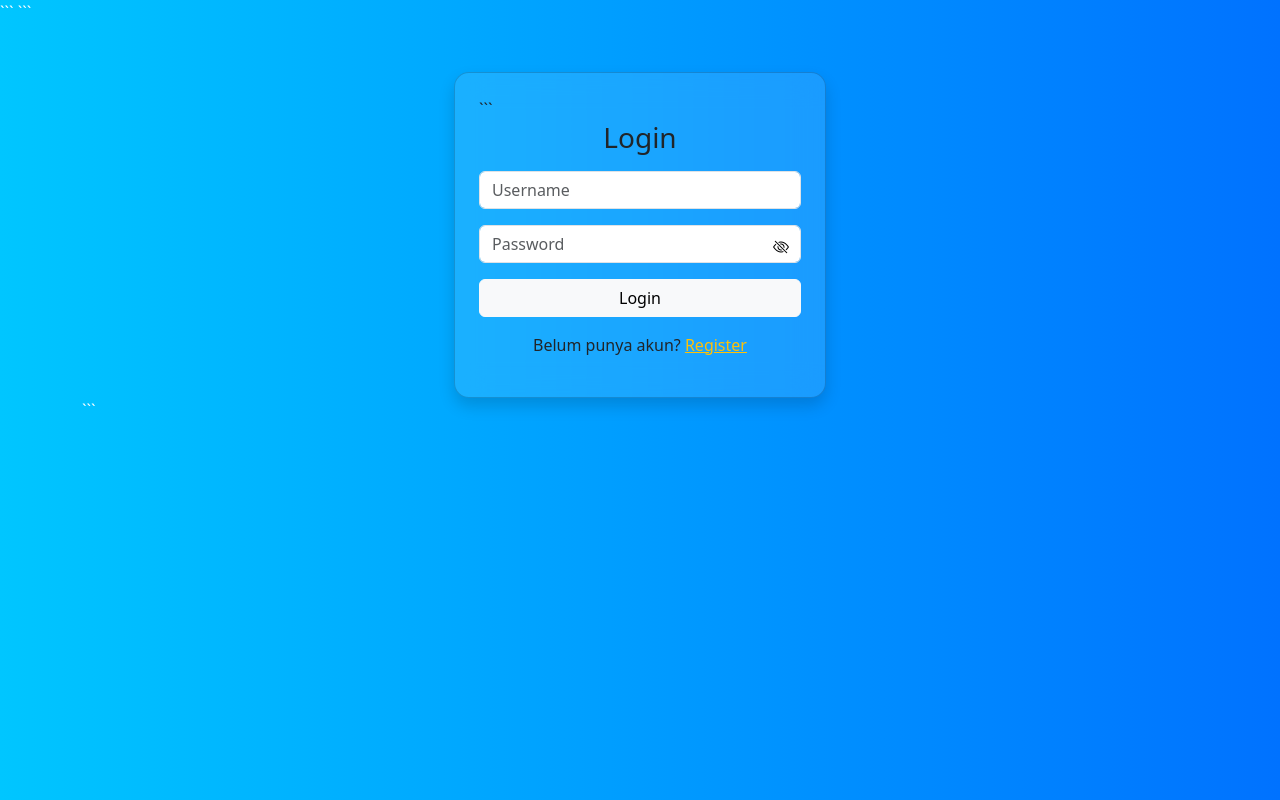
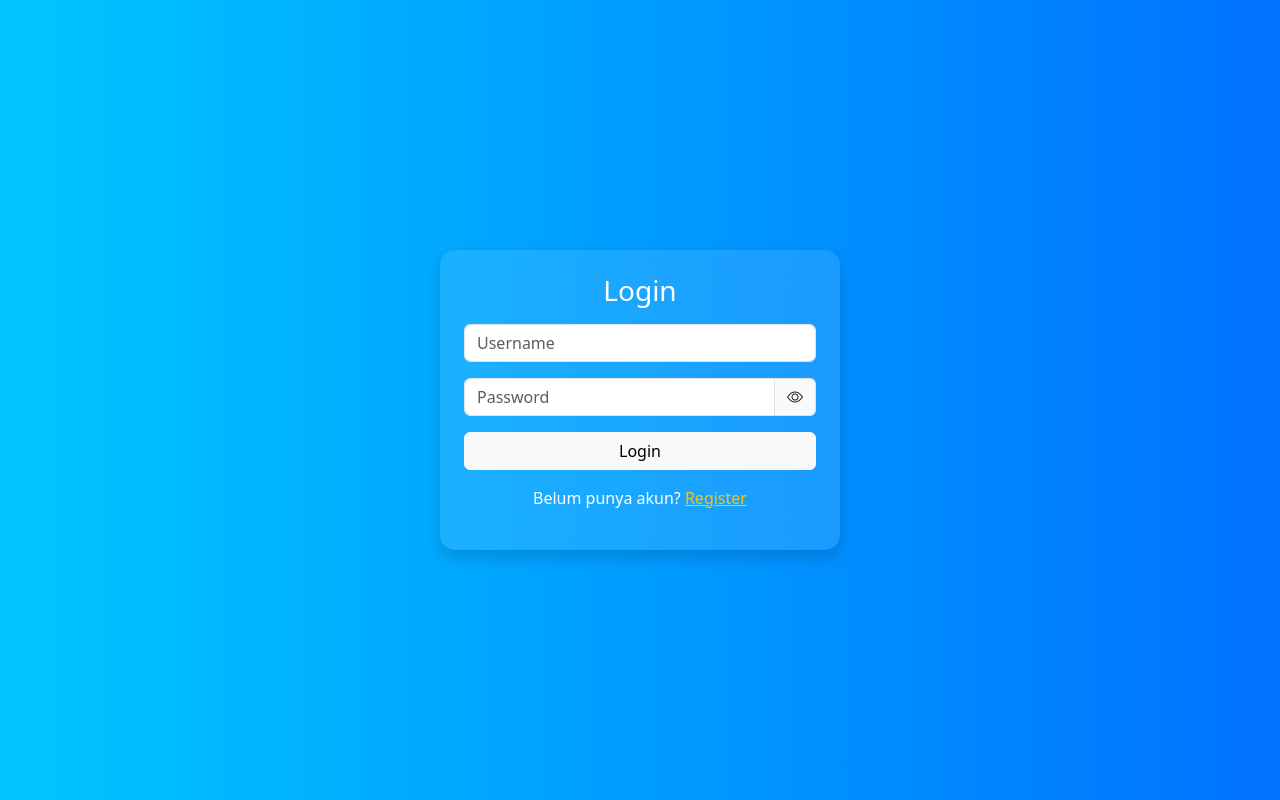
Before and after one commit to valentardiansah273-gif/ISPA-WEB, a Flask app: page /login in a window 1280 px wide. Run offline with Flask 3, Linux system fonts and the light colour scheme; parts of the project's set-up code (start-up, migrations or seed data) failed here and were passed over; some libraries are stand-ins or nearby versions.

Commit message:
Update Tampilan Login & Regis

````diff
--- a/web/templates/login.html
+++ b/web/templates/login.html
@@ -1,49 +1,48 @@
 <!DOCTYPE html>
-
-<html lang="id">
+<html>
 <head>
-    <meta charset="UTF-8">
 <title>Login - BreathSafe</title>
 
-```
-<!-- Bootstrap -->
 <link href="https://cdn.jsdelivr.net/npm/bootstrap@5.3.0/dist/css/bootstrap.min.css" rel="stylesheet">
 <link href="https://cdn.jsdelivr.net/npm/bootstrap-icons/font/bootstrap-icons.css" rel="stylesheet">
 
 <style>
 body {
     background: linear-gradient(to right, #00c6ff, #0072ff);
-        color: white;
+    min-height: 100vh;
+    display: flex;
+    align-items: center;
+    justify-content: center;
 }
 
+/* CARD */
 .card {
-        background: rgba(255, 255, 255, 0.1);
+    background: rgba(255,255,255,0.1);
     backdrop-filter: blur(15px);
+    border: none;
     border-radius: 15px;
+    width: 100%;
+    max-width: 400px;
+    animation: fadeIn 0.7s ease;
 }
 
-    .password-wrapper {
-        position: relative;
+/* ANIMATION */
+@keyframes fadeIn {
+    from {opacity:0; transform: translateY(30px);}
+    to {opacity:1; transform: translateY(0);}
 }
 
-    .eye-icon {
-        position: absolute;
-        right: 12px;
-        top: 10px;
+/* INPUT ICON */
+.input-group-text {
     cursor: pointer;
-        color: #000;
 }
 </style>
-```
-
 </head>
 
 <body>
 
-<div class="container mt-5">
-    <div class="card p-4 col-md-4 mx-auto shadow">
+<div class="card p-4 shadow text-white">
 
-```
 <h3 class="text-center mb-3">Login</h3>
 
 {% if error %}
@@ -51,51 +50,29 @@
 {% endif %}
 
 <form method="post">
-        <input
-            type="text"
-            name="username"
-            class="form-control mb-3"
-            placeholder="Username"
-            required
-        >
 
-        <div class="password-wrapper mb-3">
-            <input
-                type="password"
-                id="password"
-                name="password"
-                class="form-control"
-                placeholder="Password"
-                required
-            >
-            <i class="bi bi-eye-slash eye-icon" onclick="togglePassword()"></i>
+<input type="text" name="username" class="form-control mb-3" placeholder="Username" required>
+
+<div class="input-group mb-3">
+<input type="password" name="password" id="password" class="form-control" placeholder="Password" required>
+<span class="input-group-text" onclick="togglePassword()">
+<i class="bi bi-eye"></i>
+</span>
 </div>
 
 <button class="btn btn-light w-100">Login</button>
 </form>
 
 <p class="mt-3 text-center">
-        Belum punya akun?
-        <a href="/register" class="text-warning">Register</a>
+Belum punya akun? <a href="/register" class="text-warning">Register</a>
 </p>
-
-</div>
-```
 
 </div>
 
 <script>
 function togglePassword() {
-    const input = document.getElementById("password");
-    const icon = document.querySelector(".eye-icon");
-
-    if (input.type === "password") {
-        input.type = "text";
-        icon.classList.replace("bi-eye-slash", "bi-eye");
-    } else {
-        input.type = "password";
-        icon.classList.replace("bi-eye", "bi-eye-slash");
-    }
+    let pass = document.getElementById("password");
+    pass.type = pass.type === "password" ? "text" : "password";
 }
 </script>
 
````
Also changed, not shown: web/templates/register.html (+33 -92 lines). Lines whose indentation alone changed are shown as unchanged.
